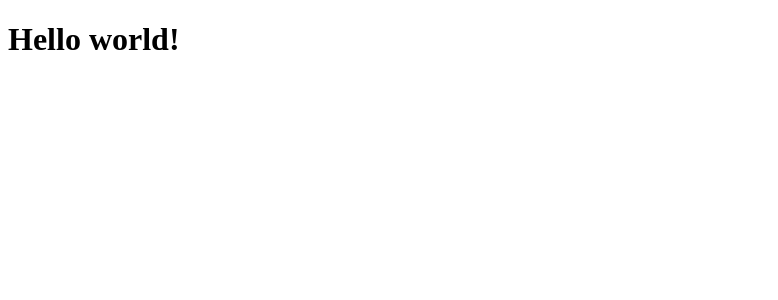
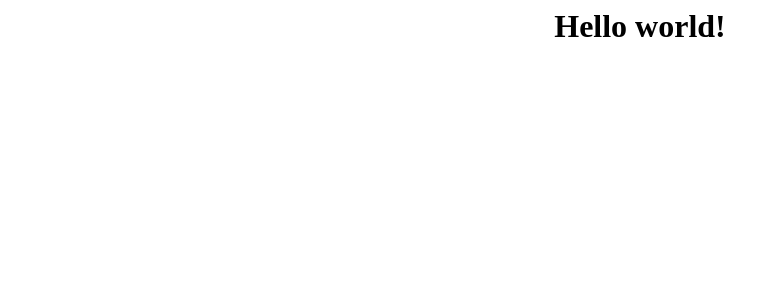
Before and after one commit to ZdenekJ/Blacksmithing, a Nuxt app: page / in a window 1280 px wide. Shown: the top 300 px of the page, without its empty margins (0-778 px from the left). Built offline with nearby package versions, Linux system fonts and the light colour scheme.

Commit message:
Doplnění CSS

```diff
--- a/gulpfile.js
+++ b/gulpfile.js
@@ -2,7 +2,7 @@
 
 // Základní nastavení
 const scssDir = './scss/';			// Zdrojový adresář s SCSS soubory
-const cssDir = './public/css/';				// Adresář pro výstupní CSS
+const cssDir = './static/css/';				// Adresář pro výstupní CSS
 
 // Nastavení adresářů pro watcher
 const mainDir = scssDir;
--- a/nuxt.config.js
+++ b/nuxt.config.js
@@ -1,3 +1,7 @@
 export default {
-  target: 'static'
+  target: 'static',
+  css: [
+      // CSS file in the project
+      '@/static/css/main.css',
+    ]
 }
--- /dev/null
+++ b/scss/helpers/_all.scss
@@ -0,0 +1,2 @@
+@import 'colors';
+@import 'typography';
--- /dev/null
+++ b/scss/helpers/_typography.scss
@@ -0,0 +1,36 @@
+html,
+body{
+  font-size: 100%;
+}
+
+h1,
+h2,
+h3,
+h4,
+h5,
+h6{
+}
+
+h1{
+  margin: 0.5rem auto;
+  font-size: 2rem;
+  text-align: center;
+}
+
+p,
+span{
+  font-size: 1rem;
+  letter-spacing: 0.025rem;
+}
+
+article{
+  p,
+  span{
+    line-height: 1.7;
+  }
+
+  ol,
+  ul{
+    letter-spacing: 0.025rem;
+  }
+}
--- /dev/null
+++ b/scss/layout/_base.scss
@@ -0,0 +1,24 @@
+@import '../helpers/all';
+
+:root {
+  --background-color-main: #f5f1e3;
+  --text-color-main: #333;
+  --border-color-main: #a74;
+  --menu-home-color: #320e57;
+  --menu-gallery-color: #ba262a;
+  --menu-creations-color: #905200;
+  --menu-guestbook-color: #2f4500;
+  --menu-blog-color: #20446d;
+  --menu-contact-color: #ffc0cb;
+}
+html,
+body{
+  box-sizing: border-box;
+  margin: 0;
+  padding: 0;
+}
+*,
+::after,
+::before{
+  box-sizing: inherit;
+}
--- /dev/null
+++ b/scss/main.scss
@@ -0,0 +1,3 @@
+@import 'helpers/all';
+
+@import 'layout/base';
--- /dev/null
+++ b/static/css/main.css
@@ -0,0 +1,2 @@
+body,html{font-size:100%}h1{margin:.5rem auto;font-size:2rem;text-align:center}p,span{font-size:1rem;letter-spacing:.025rem}article p,article span{line-height:1.7}article ol,article ul{letter-spacing:.025rem}body,html{font-size:100%}h1{margin:.5rem auto;font-size:2rem;text-align:center}p,span{font-size:1rem;letter-spacing:.025rem}article p,article span{line-height:1.7}article ol,article ul{letter-spacing:.025rem}:root{--background-color-main:#f5f1e3;--text-color-main:#333;--border-color-main:#a74;--menu-home-color:#320e57;--menu-gallery-color:#ba262a;--menu-creations-color:#905200;--menu-guestbook-color:#2f4500;--menu-blog-color:#20446d;--menu-contact-color:#ffc0cb}body,html{box-sizing:border-box;margin:0;padding:0}*,::after,::before{box-sizing:inherit}
+/*# sourceMappingURL=main.css.map */
```
Also changed, not shown: scss/helpers/_colors.scss (added), scss/readme.txt (added), 1 other file (tests, documents, lock files or other folders).
